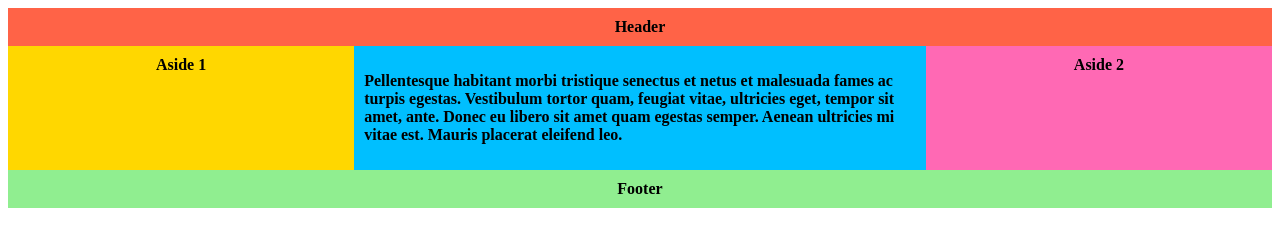
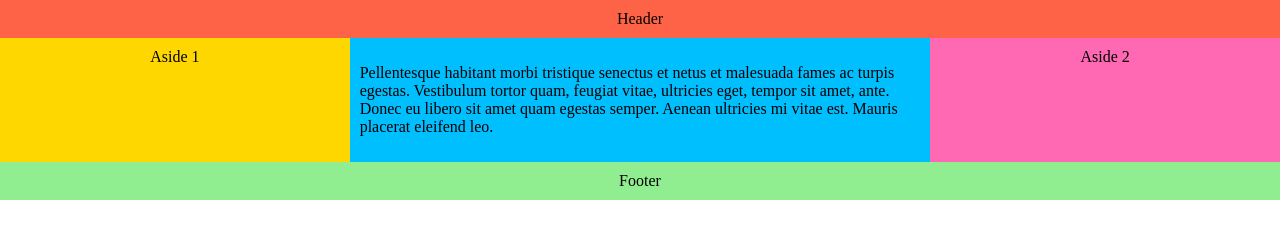
Before and after one commit to nklnke/simple-flexbox-skeleton, a plain HTML site: page index.html in a window 1280 px wide. Drawn offline with Linux system fonts and the light colour scheme.

Commit message:
lil fixes

```diff
--- a/css/grid.css
+++ b/css/grid.css
@@ -1,3 +1,5 @@
+body { margin: 0; }
+
 .wrapper {
   display: -webkit-box;
   display: -moz-box;
@@ -8,7 +10,6 @@
   -webkit-flex-flow: row wrap;
   flex-flow: row wrap;
 
-  font-weight: bold;
   text-align: center;
 }
 
```
